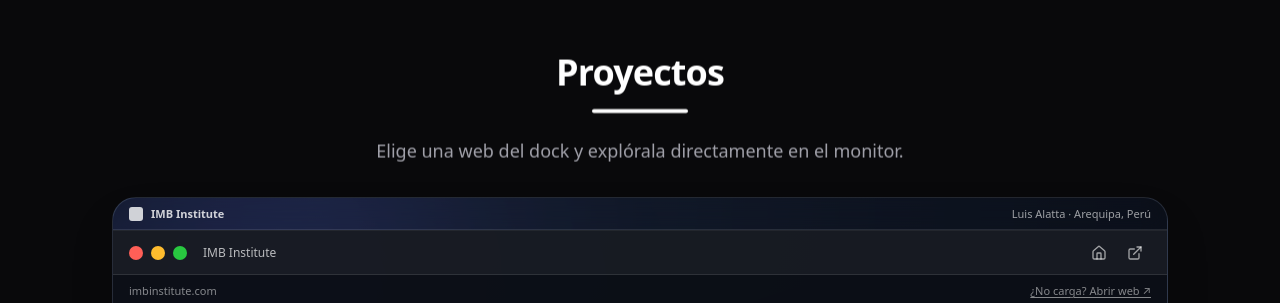
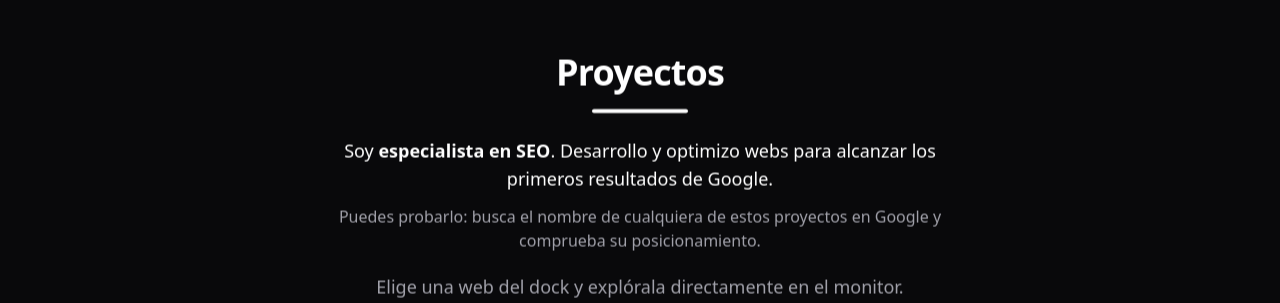
Before and after one commit to LuisAlatta/LuisAlattaPortafolio, a Next.js app: page / in a window 1280 px wide. Shown: the part 2620-2923 px from the top of the page. Built offline with nearby package versions, Linux system fonts and the light colour scheme.

Commit message:
se agrego la especialidad seo en proyectos

```diff
--- a/src/components/sections/Projects.tsx
+++ b/src/components/sections/Projects.tsx
@@ -69,6 +69,12 @@ export function Projects() {
                 <div ref={headerRef} className="reveal mb-8 text-center">
                     <h2 className="text-3xl md:text-4xl font-bold tracking-tight mb-4 text-white">Proyectos</h2>
                     <div className="w-24 h-1 bg-primary mb-6 mx-auto rounded-full" />
+                    <p className="text-lg text-white max-w-2xl mx-auto mb-3">
+                        Soy <strong className="font-semibold">especialista en SEO</strong>. Desarrollo y optimizo webs para alcanzar los primeros resultados de Google.
+                    </p>
+                    <p className="text-base text-muted-foreground max-w-2xl mx-auto mb-5">
+                        Puedes probarlo: busca el nombre de cualquiera de estos proyectos en Google y comprueba su posicionamiento.
+                    </p>
                     <p className="text-lg text-muted-foreground max-w-2xl mx-auto">
                         Elige una web del dock y explórala directamente en el monitor.
                     </p>
```
